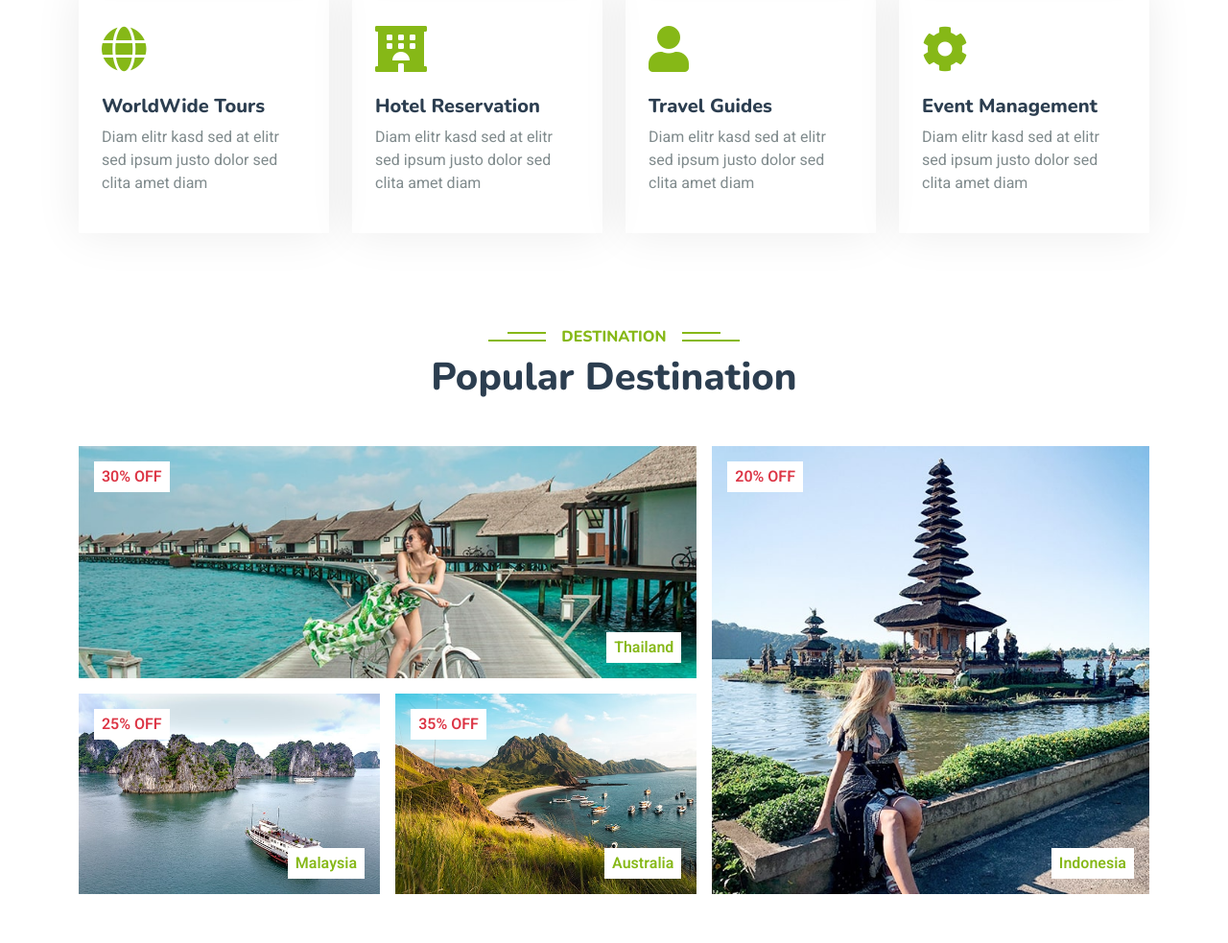
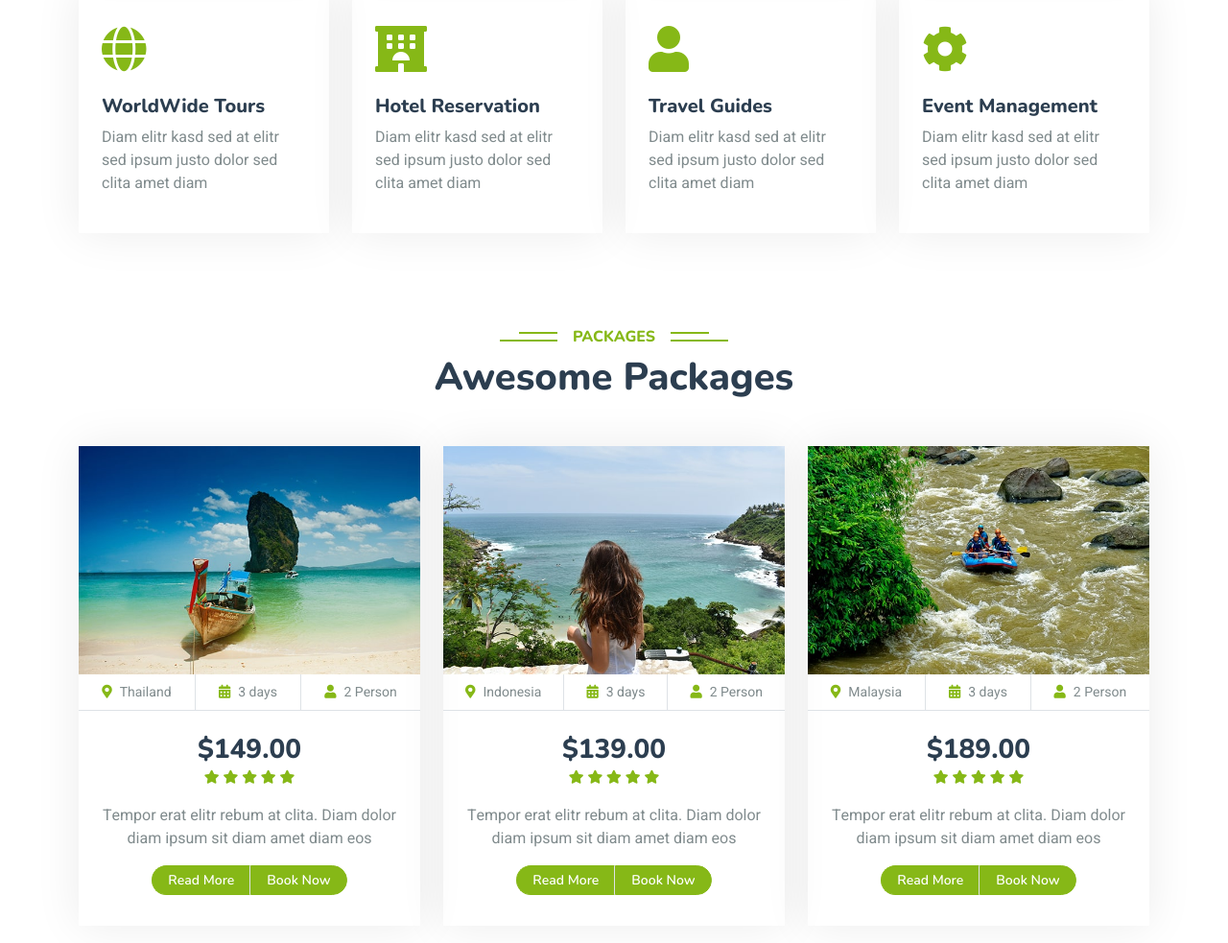
Before and after one commit to irfan-2000/tourist, a plain HTML site: page index.html in a window 1280 px wide. Shown: the part 1697-2680 px from the top of the page at 96% size. Drawn offline with nearby package versions, Linux system fonts and the light colour scheme.

Commit message:
Update index.html

```diff
--- a/index.html
+++ b/index.html
@@ -245,49 +245,7 @@
 
 
     <!-- Destination Start -->
-    <div class="container-xxl py-5 destination">
-        <div class="container">
-            <div class="text-center wow fadeInUp" data-wow-delay="0.1s">
-                <h6 class="section-title bg-white text-center text-primary px-3">Destination</h6>
-                <h1 class="mb-5">Popular Destination</h1>
-            </div>
-            <div class="row g-3">
-                <div class="col-lg-7 col-md-6">
-                    <div class="row g-3">
-                        <div class="col-lg-12 col-md-12 wow zoomIn" data-wow-delay="0.1s">
-                            <a class="position-relative d-block overflow-hidden" href="">
-                                <img class="img-fluid" src="img/destination-1.jpg" alt="">
-                                <div class="bg-white text-danger fw-bold position-absolute top-0 start-0 m-3 py-1 px-2">30% OFF</div>
-                                <div class="bg-white text-primary fw-bold position-absolute bottom-0 end-0 m-3 py-1 px-2">Thailand</div>
-                            </a>
-                        </div>
-                        <div class="col-lg-6 col-md-12 wow zoomIn" data-wow-delay="0.3s">
-                            <a class="position-relative d-block overflow-hidden" href="">
-                                <img class="img-fluid" src="img/destination-2.jpg" alt="">
-                                <div class="bg-white text-danger fw-bold position-absolute top-0 start-0 m-3 py-1 px-2">25% OFF</div>
-                                <div class="bg-white text-primary fw-bold position-absolute bottom-0 end-0 m-3 py-1 px-2">Malaysia</div>
-                            </a>
-                        </div>
-                        <div class="col-lg-6 col-md-12 wow zoomIn" data-wow-delay="0.5s">
-                            <a class="position-relative d-block overflow-hidden" href="">
-                                <img class="img-fluid" src="img/destination-3.jpg" alt="">
-                                <div class="bg-white text-danger fw-bold position-absolute top-0 start-0 m-3 py-1 px-2">35% OFF</div>
-                                <div class="bg-white text-primary fw-bold position-absolute bottom-0 end-0 m-3 py-1 px-2">Australia</div>
-                            </a>
-                        </div>
-                    </div>
-                </div>
-                <div class="col-lg-5 col-md-6 wow zoomIn" data-wow-delay="0.7s" style="min-height: 350px;">
-                    <a class="position-relative d-block h-100 overflow-hidden" href="">
-                        <img class="img-fluid position-absolute w-100 h-100" src="img/destination-4.jpg" alt="" style="object-fit: cover;">
-                        <div class="bg-white text-danger fw-bold position-absolute top-0 start-0 m-3 py-1 px-2">20% OFF</div>
-                        <div class="bg-white text-primary fw-bold position-absolute bottom-0 end-0 m-3 py-1 px-2">Indonesia</div>
-                    </a>
-                </div>
-            </div>
-        </div>
-    </div>
-    <!-- Destination Start -->
+
 
 
     <!-- Package Start -->
```
